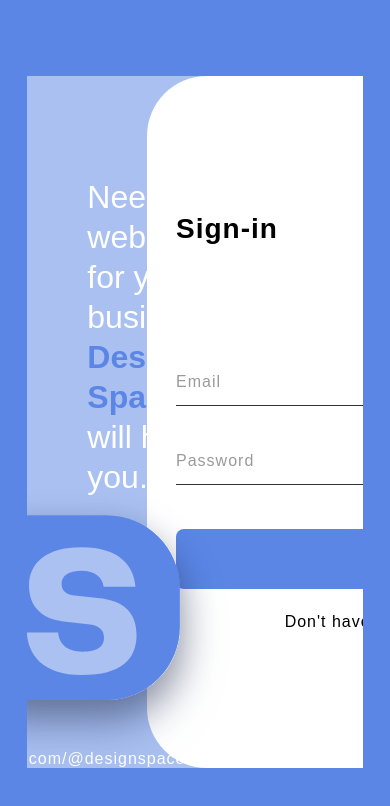
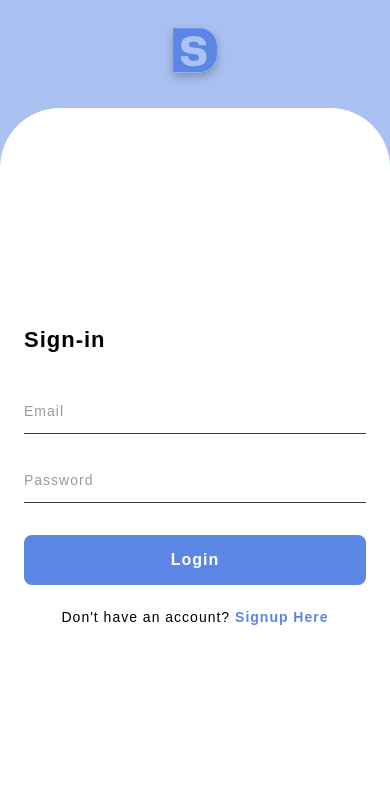
Before and after one commit to rimerGAB/APPDEV1, a React (Vite) app in the folder F_L04_ReactJsStylingFigmaConversion/: page / in a window 390 px wide. Shown: the top 806 px of the page. Built offline with nearby package versions, Linux system fonts and the light colour scheme; a web font is replaced by a local one.

Commit message:
Implement responsive layouts for Login and Sign Up screens

```diff
--- a/F_L04_ReactJsStylingFigmaConversion/src/components/Login/Login.module.css
+++ b/F_L04_ReactJsStylingFigmaConversion/src/components/Login/Login.module.css
@@ -113,3 +113,82 @@
     font-weight: var(--font-weight-bold);
     text-decoration: none;
 }
+
+/* ========== Tablet / Phone (≤ 768px) ========== */
+@media (max-width: 768px) {
+    /* --- Container: stack vertically, fill viewport --- */
+    .login {
+        flex-direction: column;
+        width: 100vw;
+        height: auto;
+        min-height: 100vh;
+        overflow-y: auto;
+        overflow-x: hidden;
+    }
+
+    /* --- Left panel: compact branding bar --- */
+    .left {
+        width: 100%;
+        padding: var(--space-medium) var(--space-small);
+        align-items: center;
+    }
+
+    .tagline {
+        display: none;
+    }
+
+    .logo {
+        height: 60px;
+        max-height: none;
+        margin: 0;
+        filter: none;
+    }
+
+    .link {
+        display: none;
+    }
+
+    /* --- Right panel: full width, top-rounded --- */
+    .right {
+        flex: 1 0 auto;
+        border-radius: var(--radius-panel) var(--radius-panel) 0 0;
+        padding: var(--space-medium);
+    }
+
+    /* --- Form: fill the panel --- */
+    .form {
+        width: 100%;
+        max-width: 100%;
+    }
+
+    .form h2 {
+        margin-bottom: 32px;
+    }
+
+    .form input {
+        margin-bottom: 20px;
+    }
+
+    .form button {
+        margin-top: 12px;
+    }
+}
+
+/* ========== Small phones (≤ 480px) ========== */
+@media (max-width: 480px) {
+    .form h2 {
+        font-size: 22px;
+    }
+
+    .form input {
+        font-size: 14px;
+    }
+
+    .form button {
+        height: 50px;
+    }
+
+    .signup {
+        font-size: 14px;
+    }
+}
--- a/F_L04_ReactJsStylingFigmaConversion/src/components/Signup/Signup.module.css
+++ b/F_L04_ReactJsStylingFigmaConversion/src/components/Signup/Signup.module.css
@@ -38,3 +38,21 @@
     height: 5px;
     background: currentColor;
 }
+
+/* ========== Tablet / Phone (≤ 768px) ========== */
+@media (max-width: 768px) {
+    .form .social {
+        flex-direction: column;
+        gap: 12px;
+    }
+
+    .form .social button {
+        width: 100%;
+        height: 48px;
+    }
+
+    .divider {
+        margin: 24px 0;
+        font-size: 20px;
+    }
+}
```
